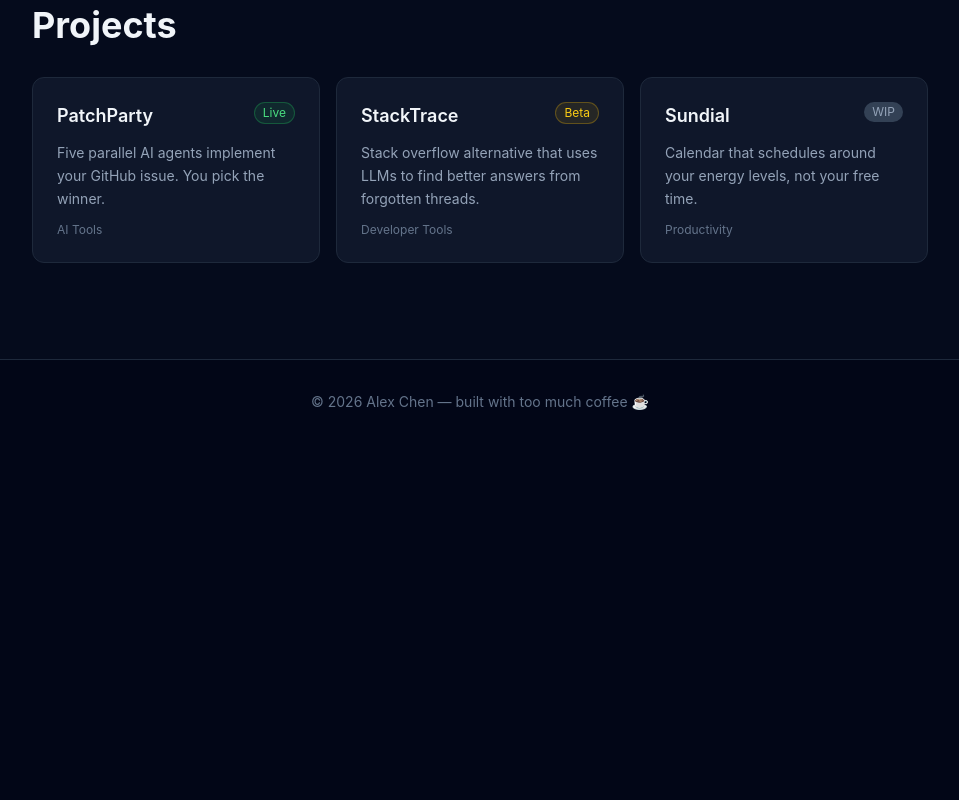
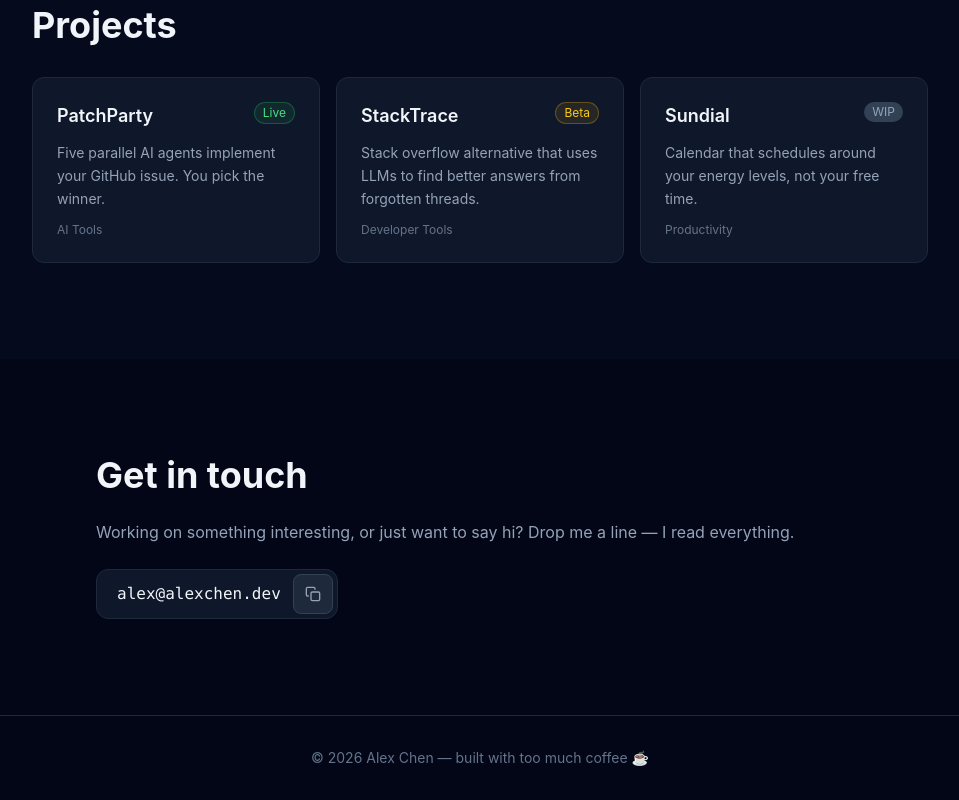
Before and after one commit to ThePyth0nKid/soloPortfolio, a React (Vite) app: page / in a window 1280 px wide. Shown: the part 1375-2175 px from the top of the page, without its empty margins (160-1119 px from the left). Before the commit the page ends 1819 px from the top, so only its background shows below. Built offline with nearby package versions, Linux system fonts and the light colour scheme.

Commit message:
feat: Add a copy-to-clipboard button next to the email address (via PatchParty: UX-King)

```diff
--- a/src/App.jsx
+++ b/src/App.jsx
@@ -1,8 +1,7 @@
 import Hero from './components/Hero'
 import About from './components/About'
 import Projects from './components/Projects'
-// 👇 PatchParty agents will add a Contact section here
-// import Contact from './components/Contact'
+import Contact from './components/Contact'
 
 export default function App() {
   return (
@@ -10,7 +9,7 @@ export default function App() {
       <Hero />
       <About />
       <Projects />
-      {/* <Contact /> ← agents add this */}
+      <Contact />
       <footer className="py-8 text-center text-sm text-slate-500 border-t border-slate-800">
         © 2026 Alex Chen — built with too much coffee ☕
       </footer>
--- /dev/null
+++ b/src/components/Contact.jsx
@@ -0,0 +1,211 @@
+import { useState, useEffect, useRef } from 'react'
+
+const EMAIL = 'alex@alexchen.dev'
+
+export default function Contact() {
+  const [copyState, setCopyState] = useState('idle') // 'idle' | 'copied' | 'error'
+  const [showTooltip, setShowTooltip] = useState(false)
+  const timeoutRef = useRef(null)
+  const buttonRef = useRef(null)
+
+  useEffect(() => {
+    return () => {
+      if (timeoutRef.current) clearTimeout(timeoutRef.current)
+    }
+  }, [])
+
+  const handleCopy = async () => {
+    if (timeoutRef.current) clearTimeout(timeoutRef.current)
+
+    try {
+      if (navigator.clipboard && window.isSecureContext) {
+        await navigator.clipboard.writeText(EMAIL)
+      } else {
+        // Fallback for older browsers / insecure contexts
+        const textarea = document.createElement('textarea')
+        textarea.value = EMAIL
+        textarea.setAttribute('readonly', '')
+        textarea.style.position = 'absolute'
+        textarea.style.left = '-9999px'
+        document.body.appendChild(textarea)
+        textarea.select()
+        const ok = document.execCommand('copy')
+        document.body.removeChild(textarea)
+        if (!ok) throw new Error('execCommand copy failed')
+      }
+
+      setCopyState('copied')
+      setShowTooltip(true)
+      console.log('[Contact] Email copied to clipboard:', EMAIL)
+
+      timeoutRef.current = setTimeout(() => {
+        setCopyState('idle')
+        setShowTooltip(false)
+      }, 2000)
+    } catch (err) {
+      console.error('[Contact] Failed to copy email:', err)
+      setCopyState('error')
+      setShowTooltip(true)
+      timeoutRef.current = setTimeout(() => {
+        setCopyState('idle')
+        setShowTooltip(false)
+      }, 2500)
+    }
+  }
+
+  const tooltipText =
+    copyState === 'copied'
+      ? 'Copied!'
+      : copyState === 'error'
+        ? 'Press Ctrl+C to copy'
+        : 'Copy to clipboard'
+
+  return (
+    <section id="contact" className="py-24 px-6">
+      <div className="max-w-3xl mx-auto space-y-6">
+        <h2 className="text-4xl font-bold">Get in touch</h2>
+        <p className="text-slate-400 leading-relaxed">
+          Working on something interesting, or just want to say hi? Drop me a
+          line — I read everything.
+        </p>
+
+        <div className="inline-flex items-center gap-2 p-1 pl-4 bg-slate-900 border border-slate-800 rounded-xl hover:border-slate-700 transition-colors">
+          <a
+            href={`mailto:${EMAIL}`}
+            className="text-slate-100 font-mono text-sm sm:text-base hover:text-purple-400 transition-colors focus:outline-none focus-visible:ring-2 focus-visible:ring-purple-500 rounded px-1"
+          >
+            {EMAIL}
+          </a>
+
+          <div className="relative">
+            <button
+              ref={buttonRef}
+              type="button"
+              onClick={handleCopy}
+              onMouseEnter={() => copyState === 'idle' && setShowTooltip(true)}
+              onMouseLeave={() => copyState === 'idle' && setShowTooltip(false)}
+              onFocus={() => copyState === 'idle' && setShowTooltip(true)}
+              onBlur={() => copyState === 'idle' && setShowTooltip(false)}
+              aria-label={
+                copyState === 'copied'
+                  ? 'Email copied to clipboard'
+                  : `Copy email address ${EMAIL} to clipboard`
+              }
+              aria-live="polite"
+              className={`relative flex items-center justify-center w-10 h-10 rounded-lg border transition-all duration-200 focus:outline-none focus-visible:ring-2 focus-visible:ring-purple-500 ${
+                copyState === 'copied'
+                  ? 'bg-green-500/10 border-green-500/40 text-green-400'
+                  : copyState === 'error'
+                    ? 'bg-red-500/10 border-red-500/40 text-red-400'
+                    : 'bg-slate-800 border-slate-700 text-slate-400 hover:text-slate-100 hover:border-slate-600 active:scale-95'
+              }`}
+            >
+              {/* Copy icon */}
+              <svg
+                xmlns="http://www.w3.org/2000/svg"
+                width="16"
+                height="16"
+                viewBox="0 0 24 24"
+                fill="none"
+                stroke="currentColor"
+                strokeWidth="2"
+                strokeLinecap="round"
+                strokeLinejoin="round"
+                aria-hidden="true"
+                className={`absolute transition-all duration-200 ${
+                  copyState === 'idle'
+                    ? 'opacity-100 scale-100 rotate-0'
+                    : 'opacity-0 scale-50 -rotate-45'
+                }`}
+              >
+                <rect x="9" y="9" width="13" height="13" rx="2" ry="2"></rect>
+                <path d="M5 15H4a2 2 0 0 1-2-2V4a2 2 0 0 1 2-2h9a2 2 0 0 1 2 2v1"></path>
+              </svg>
+
+              {/* Check icon */}
+              <svg
+                xmlns="http://www.w3.org/2000/svg"
+                width="16"
+                height="16"
+                viewBox="0 0 24 24"
+                fill="none"
+                stroke="currentColor"
+                strokeWidth="2.5"
+                strokeLinecap="round"
+                strokeLinejoin="round"
+                aria-hidden="true"
+                className={`absolute transition-all duration-200 ${
+                  copyState === 'copied'
+                    ? 'opacity-100 scale-100 rotate-0'
+                    : 'opacity-0 scale-50 rotate-45'
+                }`}
+              >
+                <polyline points="20 6 9 17 4 12"></polyline>
+              </svg>
+
+              {/* Error icon */}
+              <svg
+                xmlns="http://www.w3.org/2000/svg"
+                width="16"
+                height="16"
+                viewBox="0 0 24 24"
+                fill="none"
+                stroke="currentColor"
+                strokeWidth="2.5"
+                strokeLinecap="round"
+                strokeLinejoin="round"
+                aria-hidden="true"
+                className={`absolute transition-all duration-200 ${
+                  copyState === 'error'
+                    ? 'opacity-100 scale-100'
+                    : 'opacity-0 scale-50'
+                }`}
+              >
+                <circle cx="12" cy="12" r="10"></circle>
+                <line x1="12" y1="8" x2="12" y2="12"></line>
+                <line x1="12" y1="16" x2="12.01" y2="16"></line>
+              </svg>
+            </button>
+
+            {/* Tooltip */}
+            <div
+              role="tooltip"
+              className={`pointer-events-none absolute -top-10 left-1/2 -translate-x-1/2 whitespace-nowrap px-2.5 py-1 text-xs font-medium rounded-md shadow-lg transition-all duration-150 ${
+                showTooltip
+                  ? 'opacity-100 translate-y-0'
+                  : 'opacity-0 translate-y-1'
+              } ${
+                copyState === 'copied'
+                  ? 'bg-green-500 text-white'
+                  : copyState === 'error'
+                    ? 'bg-red-500 text-white'
+                    : 'bg-slate-700 text-slate-100'
+              }`}
+            >
+              {tooltipText}
+              <span
+                className={`absolute left-1/2 -translate-x-1/2 top-full w-0 h-0 border-x-4 border-x-transparent border-t-4 ${
+                  copyState === 'copied'
+                    ? 'border-t-green-500'
+                    : copyState === 'error'
+                      ? 'border-t-red-500'
+                      : 'border-t-slate-700'
+                }`}
+                aria-hidden="true"
+              />
+            </div>
+          </div>
+        </div>
+
+        {/* Screen-reader-only status announcement */}
+        <span className="sr-only" role="status" aria-live="polite">
+          {copyState === 'copied'
+            ? 'Email address copied to clipboard'
+            : copyState === 'error'
+              ? 'Failed to copy email address'
+              : ''}
+        </span>
+      </div>
+    </section>
+  )
+}
```
Also changed, not shown: 1 other file (tests, documents, lock files or other folders).
